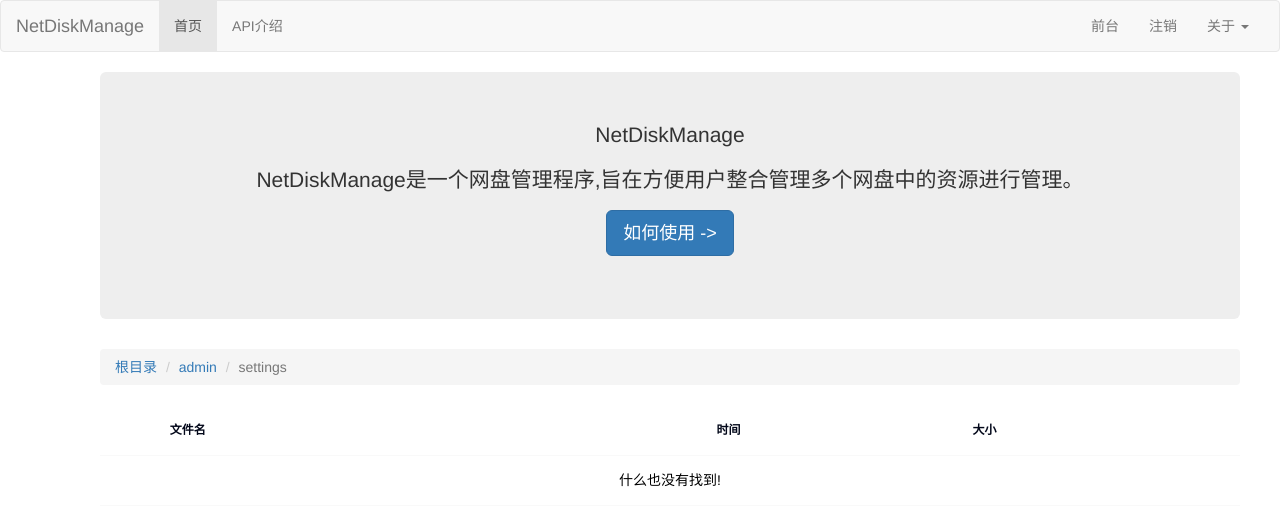
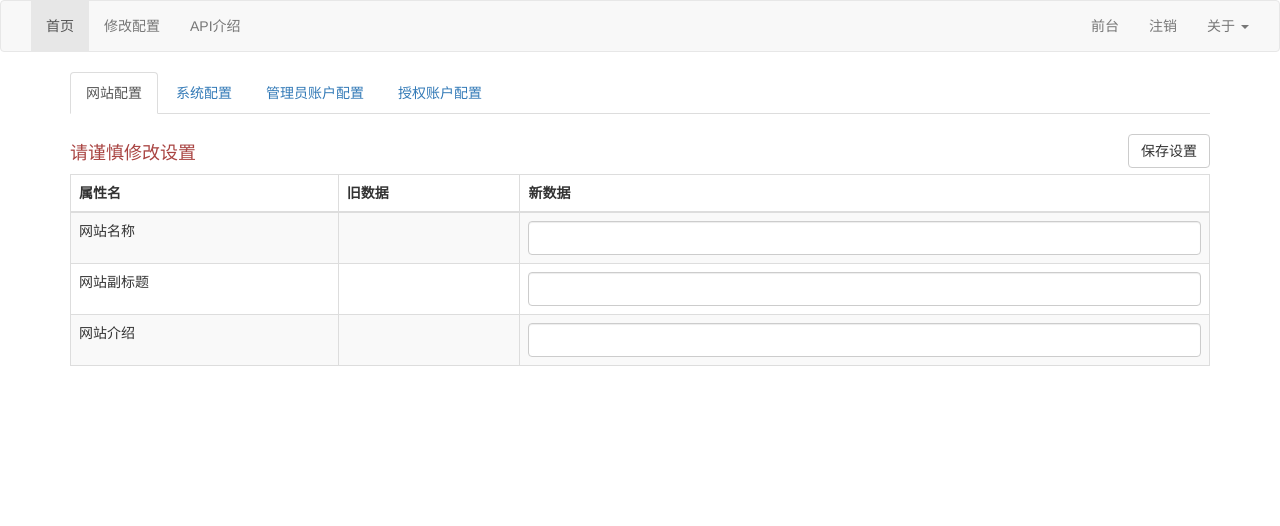
Before and after one commit to LengGeng/NetDiskManage, a FastAPI app: page /admin/settings in a window 1280 px wide. Shown: the top 526 px of the page. Run offline with FastAPI, Linux system fonts and the light colour scheme; the visitor is signed in with stand-in values (Sample User, id 1); parts of the project's set-up code (start-up, migrations or seed data) failed here and were passed over; some libraries are stand-ins or nearby versions.

Commit message:
添加修改配置页面

```diff
--- /dev/null
+++ b/app/templates/admin/settings.html
@@ -0,0 +1,232 @@
+{% extends "components/layout.html" %}
+
+{% block title %}
+    修改设置
+{% endblock %}
+
+{% block head %}
+    <style>
+        td {
+            word-break: break-all !important;
+        }
+
+        ul.nav.nav-tabs {
+            margin-bottom: 20px;
+        }
+    </style>
+{% endblock %}
+
+{% block header %}
+    {% include "components/nav.html" %}
+{% endblock %}
+
+{% block content %}
+    <ul class="nav nav-tabs">
+        <li role="presentation" class="active"><a href="#site" data-toggle="tab">网站配置</a></li>
+        <li role="presentation"><a href="#system" data-toggle="tab">系统配置</a></li>
+        <li role="presentation"><a href="#administrator" data-toggle="tab">管理员账户配置</a></li>
+        <li role="presentation"><a href="#authorize" data-toggle="tab">授权账户配置</a></li>
+    </ul>
+
+    <div class="tab-content">
+        <!-- 网站设置 -->
+        <div id="site" class="tab-pane fade in active">
+            <form method="post">
+                <div class="bs-example" data-example-id="contextual-table">
+                    <div class="row">
+                        <div class="col-xs-6">
+                            <h4 class="text-danger">请谨慎修改设置</h4>
+                        </div>
+                        <div class="col-xs-6 text-right">
+                            <button class="btn btn-default" type="submit">保存设置</button>
+                        </div>
+                    </div>
+                    <table class="table table-bordered table-striped">
+                        <thead>
+                        <tr>
+                            <th>属性名</th>
+                            <th>旧数据</th>
+                            <th>新数据</th>
+                        </tr>
+                        </thead>
+                        <tbody>
+                        <!-- 网站设置 -->
+                        <tr>
+                            <td>网站名称</td>
+                            <td></td>
+                            <td>
+                                <input name="title" value="" class="form-control"/>
+                            </td>
+                        </tr>
+                        <tr>
+                            <td>网站副标题</td>
+                            <td></td>
+                            <td>
+                                <input name="subtitle" value="" class="form-control"/>
+                            </td>
+                        </tr>
+                        <tr>
+                            <td>网站介绍</td>
+                            <td></td>
+                            <td>
+                                <input name="desc" value="" class="form-control"/>
+                            </td>
+                        </tr>
+                        </tbody>
+                    </table>
+                </div>
+            </form>
+        </div>
+        <!-- 系统设置 -->
+        <div id="system" class="tab-pane fade">
+            <form method="post">
+                <div class="bs-example" data-example-id="contextual-table">
+                    <div class="row">
+                        <div class="col-xs-6">
+                            <h4 class="text-danger">请谨慎修改设置</h4>
+                        </div>
+                        <div class="col-xs-6 text-right">
+                            <button class="btn btn-default" type="submit">保存设置</button>
+                        </div>
+                    </div>
+                    <table class="table table-bordered table-striped">
+                        <thead>
+                        <tr>
+                            <th>属性名</th>
+                            <th>旧数据</th>
+                            <th>新数据</th>
+                        </tr>
+                        </thead>
+                        <tbody>
+                        <!-- 系统设置 -->
+                        <tr>
+                            <td>开启下载</td>
+                            <td></td>
+                            <td>
+                                <input name="open_download" value="" class="form-control"/>
+                            </td>
+                        </tr>
+                        <tr>
+                            <td>开启直链</td>
+                            <td></td>
+                            <td>
+                                <input name="open_dlink" value="" class="form-control"/>
+                            </td>
+                        </tr>
+                        <tr>
+                            <td>开启授权</td>
+                            <td></td>
+                            <td>
+                                <input name="open_grant" value="" class="form-control"/>
+                            </td>
+                        </tr>
+                        </tbody>
+                    </table>
+                </div>
+            </form>
+        </div>
+        <!-- 管理员账户设置 -->
+        <div id="administrator" class="tab-pane fade">
+            <form method="post">
+                <div class="bs-example" data-example-id="contextual-table">
+                    <div class="row">
+                        <div class="col-xs-6">
+                            <h4 class="text-danger">请谨慎修改设置</h4>
+                        </div>
+                        <div class="col-xs-6 text-right">
+                            <button class="btn btn-default" type="submit">保存设置</button>
+                        </div>
+                    </div>
+                    <table class="table table-bordered table-striped">
+                        <thead>
+                        <tr>
+                            <th>属性名</th>
+                            <th>旧数据</th>
+                            <th>新数据</th>
+                        </tr>
+                        </thead>
+                        <tbody>
+                        <!-- 管理员设置 -->
+                        <tr>
+                            <td>管理员账户</td>
+                            <td></td>
+                            <td>
+                                <input name="username" value="" class="form-control"/>
+                            </td>
+                        </tr>
+                        <tr>
+                            <td>管理员密码</td>
+                            <td></td>
+                            <td>
+                                <input name="password" value="" class="form-control"/>
+                            </td>
+                        </tr>
+                        <tr>
+                            <td>登录锁定</td>
+                            <td></td>
+                            <td>
+                                <input name="login_lock" value="" class="form-control"/>
+                            </td>
+                        </tr>
+                        </tbody>
+                    </table>
+                </div>
+            </form>
+        </div>
+        <!-- 授权设置 -->
+        <div id="authorize" class="tab-pane fade">
+            <form method="post">
+                <div class="bs-example" data-example-id="contextual-table">
+                    <div class="row">
+                        <div class="col-xs-6">
+                            <h4 class="text-danger">请谨慎修改设置</h4>
+                        </div>
+                        <div class="col-xs-6 text-right">
+                            <button class="btn btn-default" type="submit">保存设置</button>
+                        </div>
+                    </div>
+                    <table class="table table-bordered table-striped">
+                        <thead>
+                        <tr>
+                            <th>属性名</th>
+                            <th>旧数据</th>
+                            <th>新数据</th>
+                        </tr>
+                        </thead>
+                        <tbody>
+                        <!-- 授权账户设置 -->
+                        <tr>
+                            <td>AppID</td>
+                            <td></td>
+                            <td>
+                                <input name="app_id" value="" class="form-control"/>
+                            </td>
+                        </tr>
+                        <tr>
+                            <td>AppKey</td>
+                            <td></td>
+                            <td>
+                                <input name="app_key" value="" class="form-control"/>
+                            </td>
+                        </tr>
+                        <tr>
+                            <td>SecretKey</td>
+                            <td></td>
+                            <td>
+                                <input name="secret_key" value="" class="form-control"/>
+                            </td>
+                        </tr>
+                        <tr>
+                            <td>SignKey</td>
+                            <td></td>
+                            <td>
+                                <input name="sign_key" value="" class="form-control"/>
+                            </td>
+                        </tr>
+                        </tbody>
+                    </table>
+                </div>
+            </form>
+        </div>
+    </div>
+{% endblock %}
--- a/app/templates/components/nav.html
+++ b/app/templates/components/nav.html
@@ -18,6 +18,9 @@
                 <li class="active"><a href="#">首页<i class="fa fa-home"></i></a></li>
             </ul>
             <ul class="nav navbar-nav navbar-left">
+                {% if request.session.get("login") %}
+                    <li><a href="{{ url_for("settings") }}">修改配置</a></li>
+                {% endif %}
                 <li><a href="#">API介绍</a></li>
             </ul>
             <ul class="nav navbar-nav navbar-right">
```
Also changed, not shown: app/app.py (+8 -0 lines).
